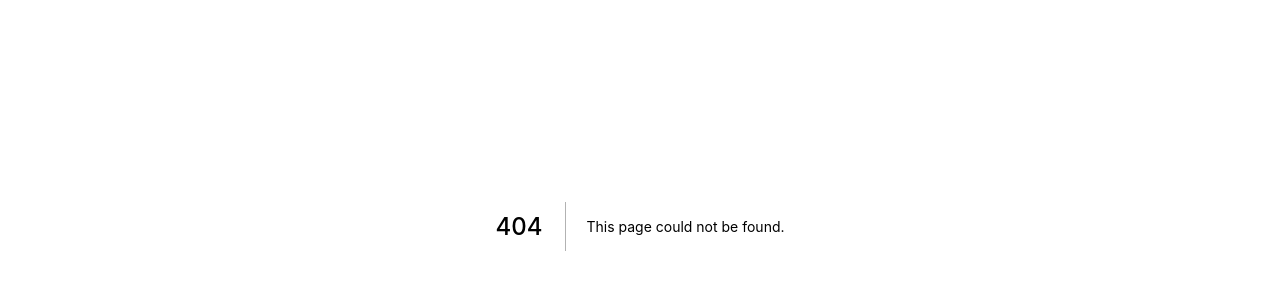
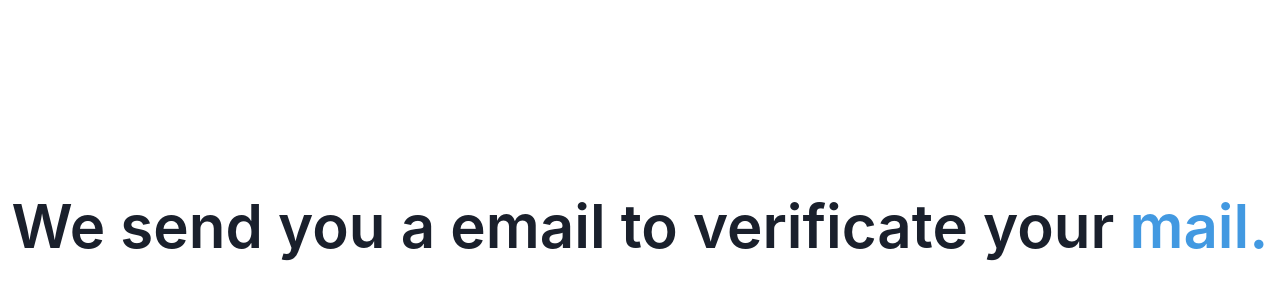
Before and after one commit to Monge1h/sendthistomyfuture.me, a Next.js app in the folder frontend/sendthistomyfuture-me/: page /confirmation in a window 1280 px wide. Before the commit this address had no page. Shown: the part 174-474 px from the top of the page. Built offline with nearby package versions, Linux system fonts and the light colour scheme.

Commit message:
✨ Add confirmation page

```diff
--- /dev/null
+++ b/frontend/sendthistomyfuture-me/pages/confirmation.tsx
@@ -0,0 +1,35 @@
+import type { NextPage } from 'next'
+import {
+  Box,
+  Heading,
+  Text,
+  Stack,
+  Flex,
+} from '@chakra-ui/react';
+1
+
+const Confirmation: NextPage = () => {
+  return (
+    <>
+      <Flex  height={'100vh'} alignItems={'center'} justifyContent={'center'}>
+        <Stack
+          as={Box}
+          textAlign={'center'}
+          spacing={{ base: 8, md: 14 }}
+          py={{ base: 20, md: 36 }}>
+          <Heading
+            fontWeight={600}
+            fontSize={{ base: '2xl', sm: '4xl', md: '6xl' }}
+            lineHeight={'110%'}>
+            We send you a email to verificate your {" "}
+            <Text as={'span'} color={'blue.400'}>
+             mail.
+            </Text>
+          </Heading>
+        </Stack>
+      </Flex>
+    </>
+  );
+}
+
+export default Confirmation
```
